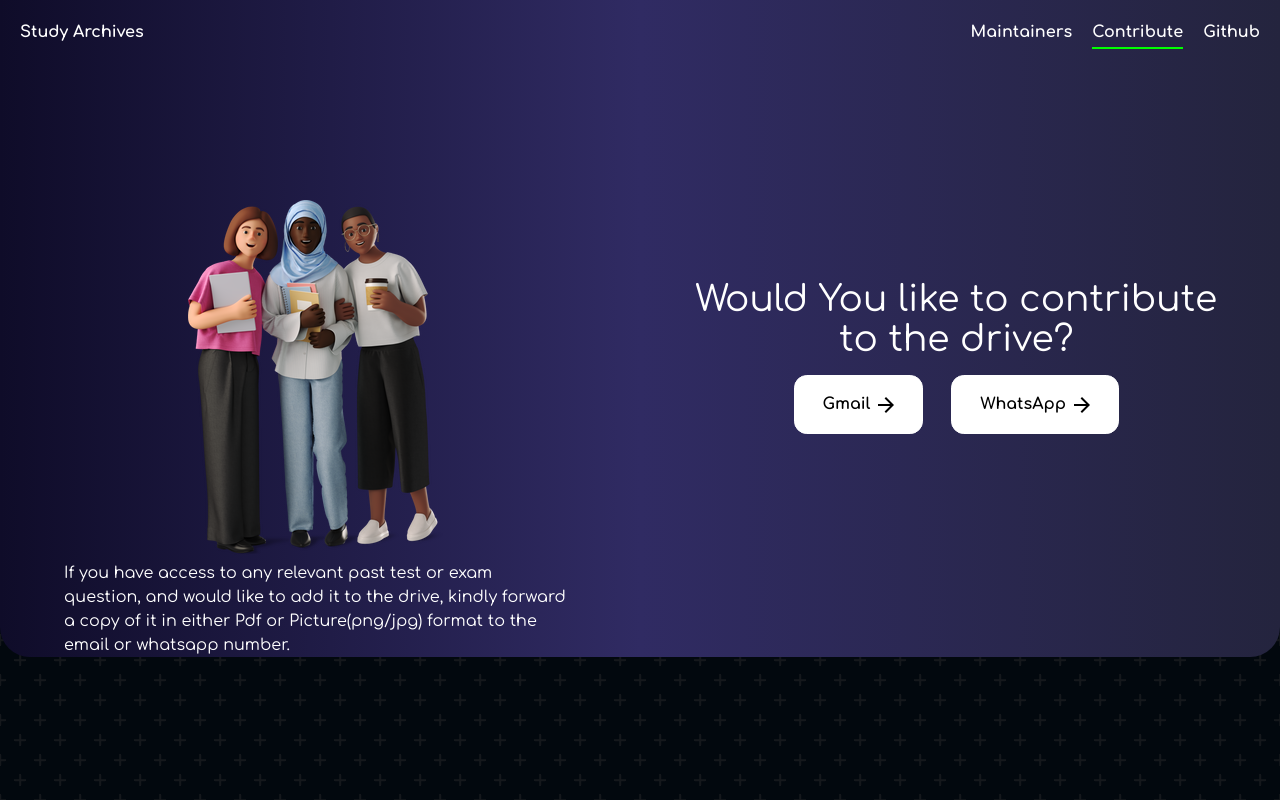
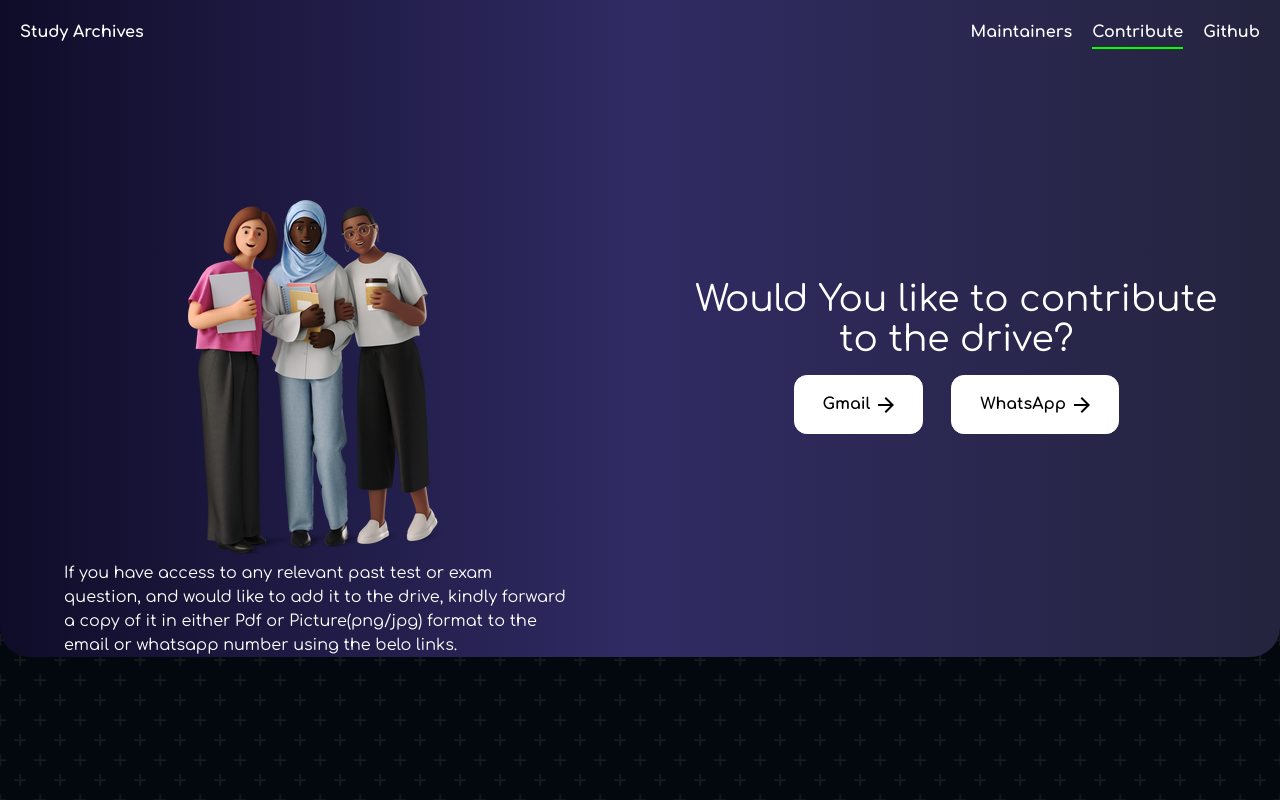
Before and after one commit to Topman-14/StudyArchives, a Next.js app: page /contribute in a window 1280 px wide. Built offline with nearby package versions, Linux system fonts and the light colour scheme.

Commit message:
Update contribute.js

```diff
--- a/src/pages/contribute.js
+++ b/src/pages/contribute.js
@@ -10,10 +10,9 @@ const Contribute = () => {
              <div className="flex md:flex-row sm:flex-col w-5/5 sm:justify-between items-center sm:mt-16 flex-col mb-0">
                 <div className="flex md:flex-col justify-between items-center mt-16 ml-16 md:w-2/5 sm:flex-row mr-16 flex-col">
                     <img src="./images/students.png" className="sm:w-5/5 rounded-lg fade-up"/>
-                    <p className="mt-1.5 fade-up">If you have access to any relevant past test or exam question, and would like to add it to the drive, kindly forward a copy of it in either Pdf or Picture(png/jpg) format to the email or whatsapp number.</p>
+                    <p className="mt-1.5 fade-up">If you have access to any relevant past test or exam question, and would like to add it to the drive, kindly forward a copy of it in either Pdf or Picture(png/jpg) format to the email or whatsapp number using the belo links.</p>
                 </div>
                 <div className="px-10 sm:pt-20 pt-32 flex flex-col gap-4 h-3/4 mb-32 mt-0" id="body">
-                    {/* body px-10 sm:pt-20 pt-32  flex flex-col justify-between gap-4 h-2/5 w-4/5 */}
 
                     <p className="max-w-xl mx-auto text-center sm:text-4xl text-2xl leading-snug fade-up">Would You like to contribute to the drive?</p>
                     <div id="heroBtns" className='fade flex justify-center gap-7 '>
```
